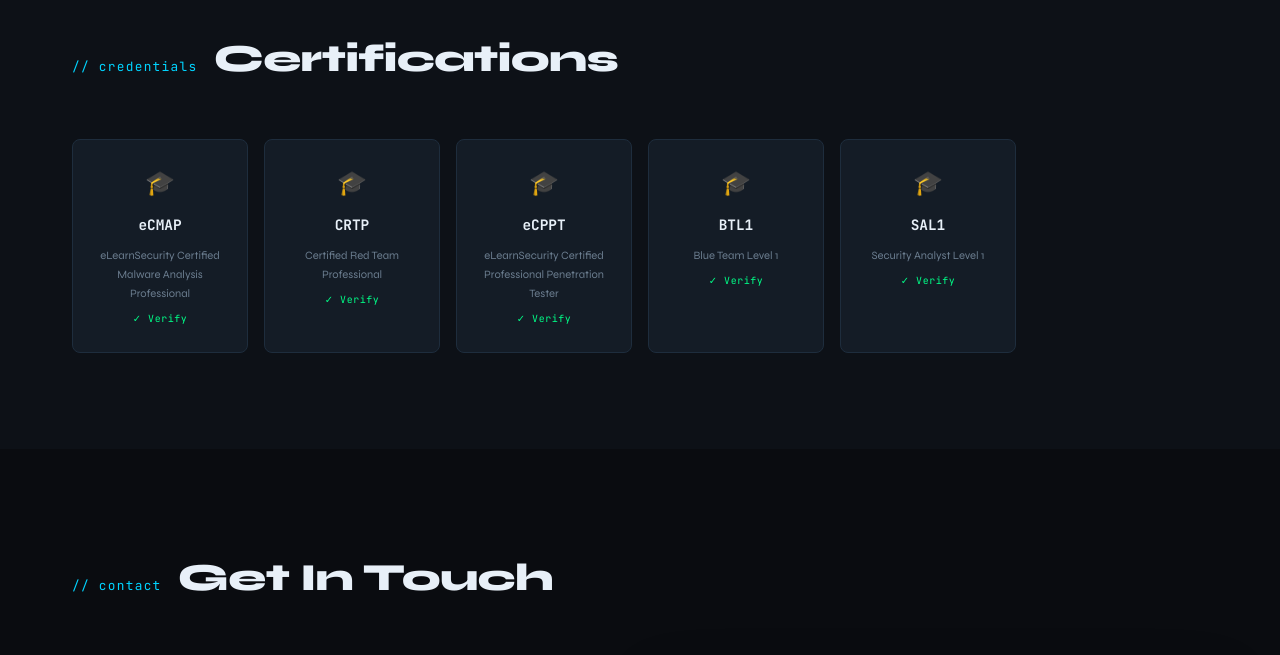
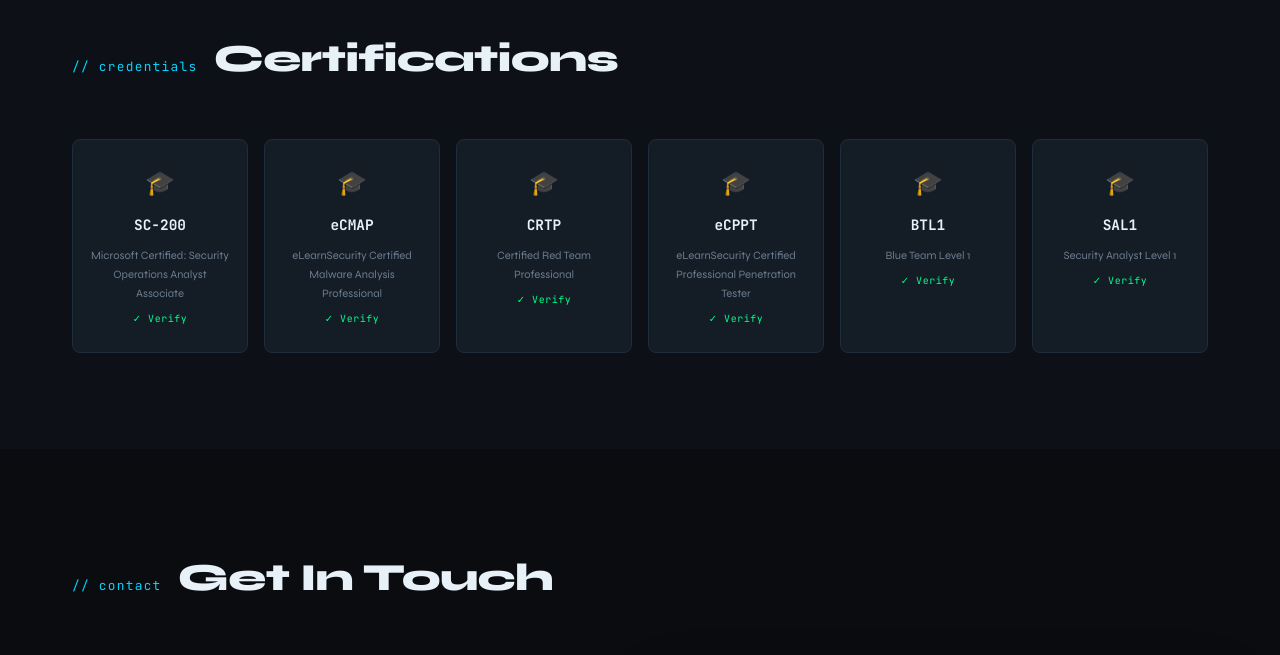
Before and after one commit to peli-rufus/peli-rufus.github.io, a plain HTML site: page index.html in a window 1280 px wide. Shown: the part 4240-4895 px from the top of the page. Drawn offline with Linux system fonts and the light colour scheme.

Commit message:
Add Microsoft SC-200 Security Operations Analyst certification

```diff
--- a/index.html
+++ b/index.html
@@ -172,6 +172,11 @@
     <div class="container">
       <div class="section-header"><span class="section-tag">// credentials</span><h2 class="section-title">Certifications</h2></div>
       <div class="certs-grid">
+        <a class="cert-card" href="https://learn.microsoft.com/api/credentials/share/en-gb/peligeyRufus-4888/DD9B82291C7A8871?sharingId=CEF69F210DEA88F3" target="_blank" rel="noopener">
+          <span class="cert-icon">&#127891;</span><span>SC-200</span>
+          <span class="cert-sub">Microsoft Certified: Security Operations Analyst Associate</span>
+          <span class="cert-verified">&#10003; Verify</span>
+        </a>
         <a class="cert-card" href="https://certs.ine.com/3f9195b1-3ca1-4908-8401-80ce9eeb4a72#acc.169KBAs8" target="_blank" rel="noopener">
           <span class="cert-icon">&#127891;</span><span>eCMAP</span>
           <span class="cert-sub">eLearnSecurity Certified Malware Analysis Professional</span>
```
